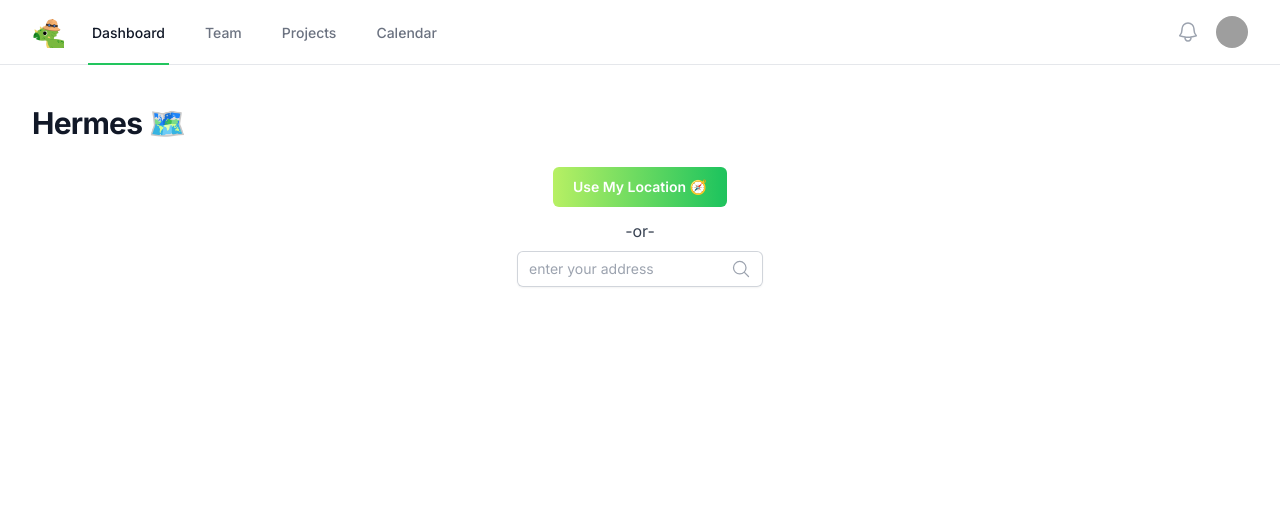
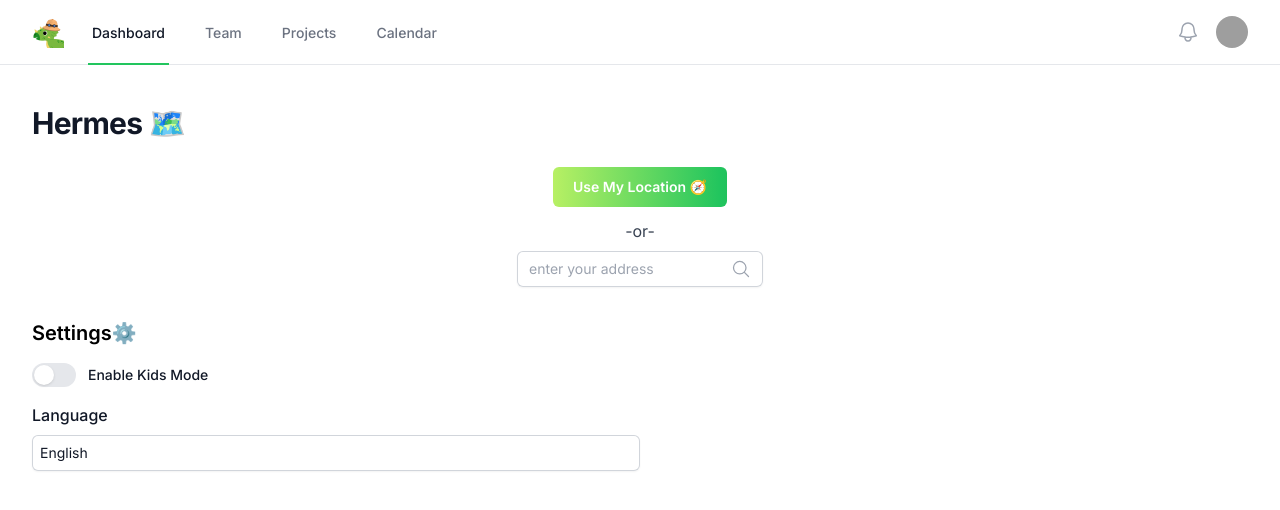
Before and after one commit to SchmitzAndrew/lahacks2024travel, a Next.js app in the folder web/: page /guide in a window 1280 px wide. Shown: the top 510 px of the page. Built offline with nearby package versions, Linux system fonts and the light colour scheme; grey boxes are pictures that could not be loaded.

Commit message:
add kids mode and language to frontend

```diff
--- a/web/app/guide/page.tsx
+++ b/web/app/guide/page.tsx
@@ -5,10 +5,13 @@ import Container from "@/components/ui/Container";
 import AnimatedButton from "@/components/ui/AnimatedButton";
 
 import MagnifyingGlassIcon from "@heroicons/react/24/outline/MagnifyingGlassIcon";
+import Cog8ToothIcon from "@heroicons/react/24/outline/Cog8ToothIcon";
 
 import DescriptionDropdown from "@/components/ux/DescriptionDropdown";
 
 import Map from "@/components/ui/Map";
+
+import { Switch } from '@headlessui/react'
 
 interface place {
     id: number;
@@ -27,7 +30,15 @@ export default function Guide() {
     const [addressState, setAddress] = useState<string | null>(null);
 
     const [places, setPlaces] = useState<place[] | null>(null);
+    const [enabled, setEnabled] = useState(false)
     const [isLoadingLocation, setIsLoadingLocation] = useState(true);
+
+    const [language, setLanguage] = useState("English");
+    const [kidsModeEnabled, setKidsModeEnabled] = useState(false);
+
+    function classNames(...classes: any[]) {
+        return classes.filter(Boolean).join(' ')
+    }
 
     const handleAddressInput = (event: React.ChangeEvent<HTMLInputElement>) => {
         setAddress(event.target.value);
@@ -73,7 +84,7 @@ export default function Guide() {
     };
 
     function goNextPlace() {
-        if(places === null)
+        if (places === null)
             return
         setLatitude(places[0]['latitude'])
         setLongitude(places[0]['longitude'])
@@ -122,6 +133,8 @@ export default function Guide() {
                     places: places_data.places.map((place_datum: any) => ({
                         id: place_datum["id"],
                         name: place_datum["name"],
+                        language: language,
+                        kids_mode: kidsModeEnabled
                     })),
                 }),
                 headers: {
@@ -156,6 +169,7 @@ export default function Guide() {
                 <Container>
                     <div>
                         {places === null ? (
+                            <>
                                 <div className="flex flex-col items-center">
                                     <div className="pt-6 pb-3">
                                         <AnimatedButton onClick={useMyLocation}>
@@ -185,6 +199,50 @@ export default function Guide() {
                                         </div>
                                     </div>
                                 </div>
+                                <div className="pt-8">
+                                    <h2 className="text-xl font-semibold pb-4">Settings⚙️</h2>
+                                    <Switch.Group as="div" className="flex items-center">
+                                        <Switch
+                                            checked={kidsModeEnabled}
+                                            onChange={setKidsModeEnabled}
+                                            className={classNames(
+                                                kidsModeEnabled ? 'bg-green-600' : 'bg-gray-200',
+                                                'relative inline-flex h-6 w-11 flex-shrink-0 cursor-pointer rounded-full border-2 border-transparent transition-colors duration-200 ease-in-out focus:outline-none focus:ring-2 focus:ring-green-600 focus:ring-offset-2'
+                                            )}
+                                        >
+                                            <span
+                                                aria-hidden="true"
+                                                className={classNames(
+                                                    kidsModeEnabled ? 'translate-x-5' : 'translate-x-0',
+                                                    'pointer-events-none inline-block h-5 w-5 transform rounded-full bg-white shadow ring-0 transition duration-200 ease-in-out'
+                                                )}
+                                            />
+                                        </Switch>
+                                        <Switch.Label as="span" className="ml-3 text-sm">
+                                            <span className="font-medium text-gray-900">Enable Kids Mode</span>{' '}
+
+                                        </Switch.Label>
+                                    </Switch.Group>
+
+                                    <div className="pt-4">
+                                        <label htmlFor="language" className="block  font-medium leading-6 text-gray-900">
+                                            Language
+                                        </label>
+                                        <div className="mt-2">
+                                            <input
+                                                type="language"
+                                                name="language"
+                                                id="language"
+                                                className="block w-1/2 pl-2 rounded-md border-0 py-1.5 text-gray-900 shadow-sm ring-1 ring-inset ring-gray-300 placeholder:text-gray-400 focus:ring-2 focus:ring-inset focus:ring-indigo-600 sm:text-sm sm:leading-6"
+                                                placeholder="English"
+                                                value={language}
+                                                onChange={(e) => setLanguage(e.target.value)}
+                                            />
+                                        </div>
+                                    </div>
+
+                                </div>
+                            </>
                         ) : (
                             <></>
                         )}
```
Lines whose indentation alone changed are shown as unchanged.
